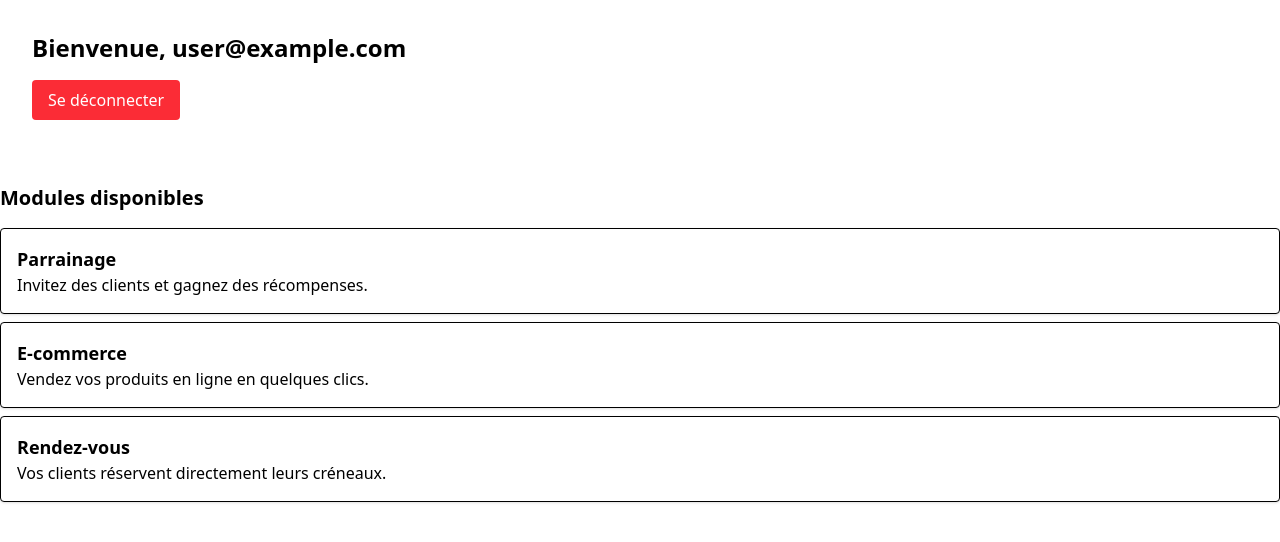
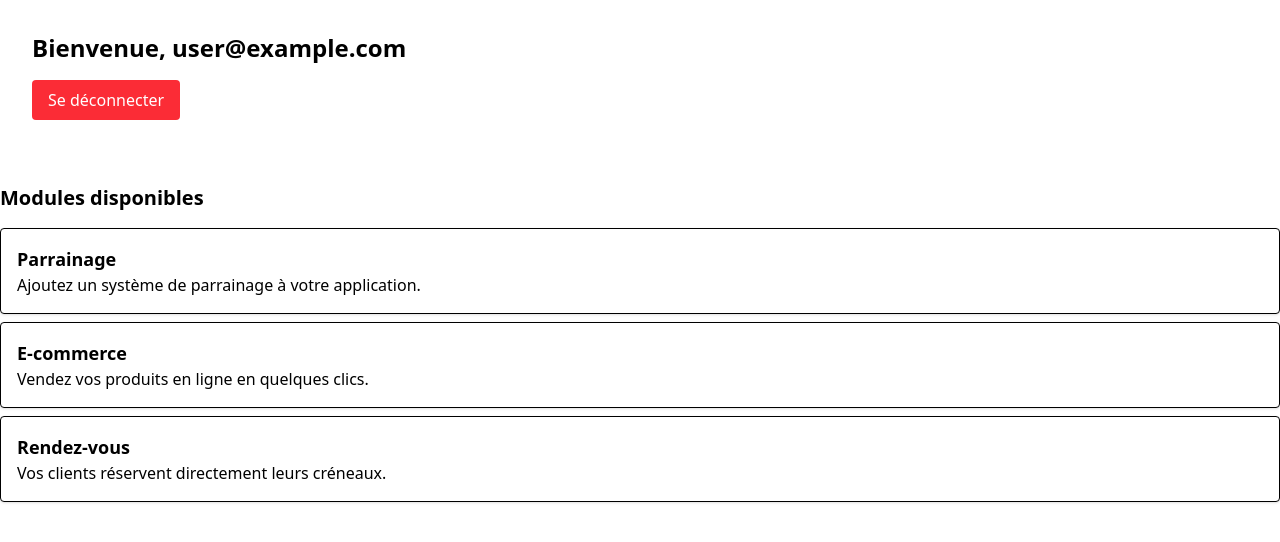
Before and after one commit to Pic-Chu/Pick-Choose, a React (Vite) app in the folder frontend/: page /dashboard in a window 1280 px wide. Shown: the top 542 px of the page. Built offline with nearby package versions, Linux system fonts and the light colour scheme; no server answers; sample sign-in values are in the browser's storage.

Commit message:
feat: update ReferralModule configuration with new description, price, and image

```diff
--- a/frontend/src/modules/referral/config.js
+++ b/frontend/src/modules/referral/config.js
@@ -1,6 +1,7 @@
 export default {
+  id: "referral",
   name: "Parrainage",
-  description: "Invitez des clients et gagnez des récompenses.",
-  icon: "🎁",
-  route: "/referral"
+  description: "Ajoutez un système de parrainage à votre application.",
+  price: 5,
+  image: "/assets/referral.png", // optionnel
 };
```
